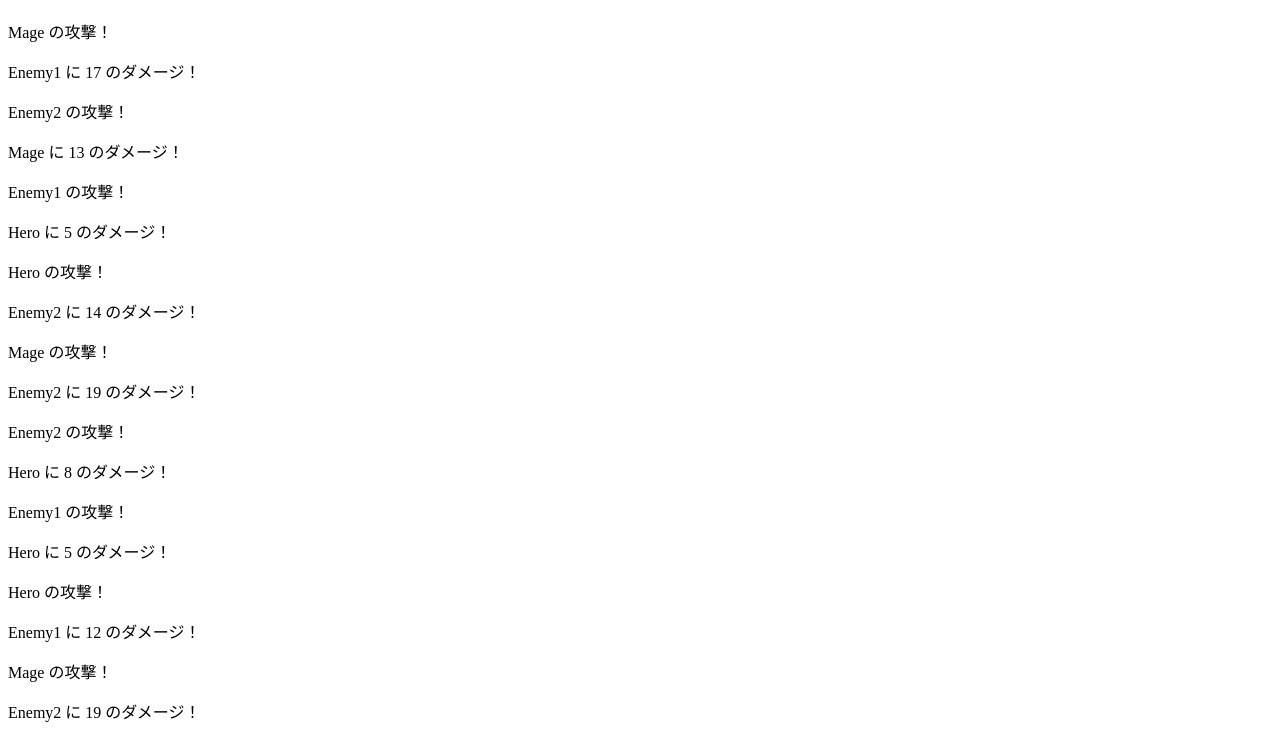
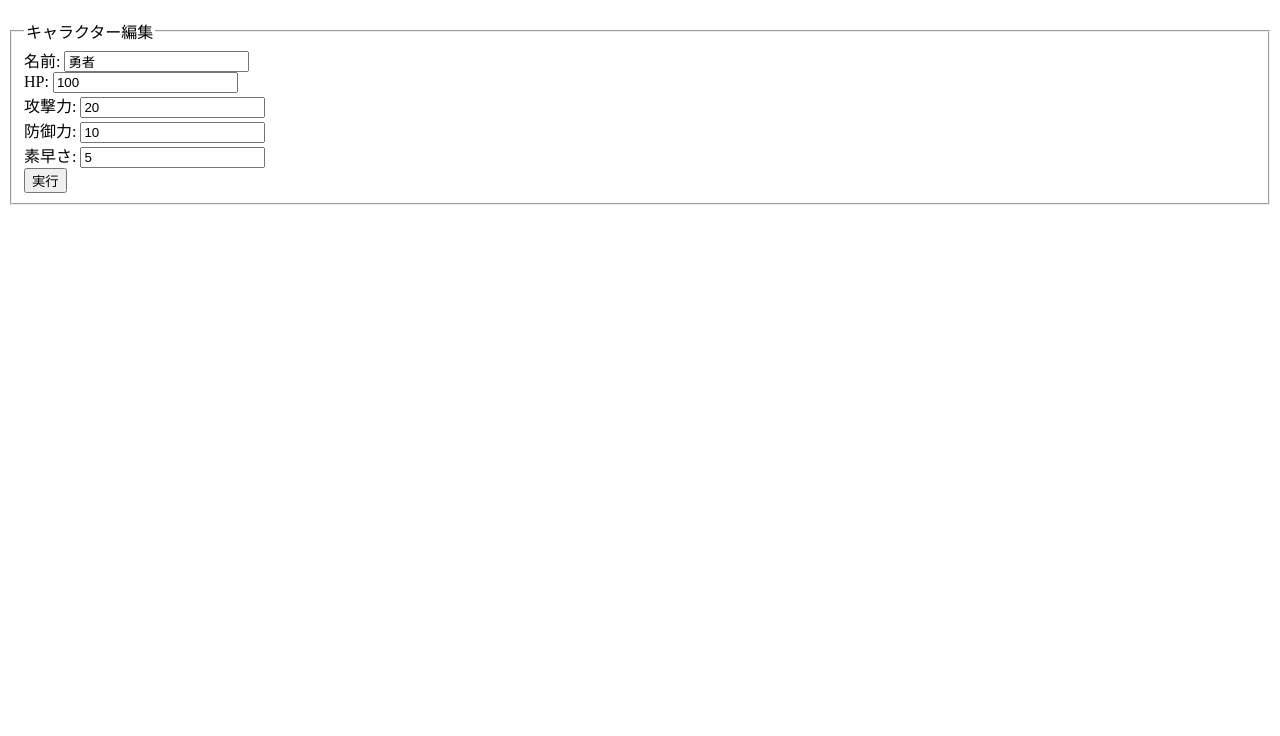
Before and after one commit to tadosuke/battle-simulator-js, a website with bundled scripts: page src/index.html in a window 1280 px wide. Shown: the part 61-797 px from the top of the page. Built offline with nearby package versions, Linux system fonts and the light colour scheme.

Commit message:
キャラクター編集フォームを追加し、バトルロジックをユーザー入力に基づいて更新

```diff
--- a/src/index.html
+++ b/src/index.html
@@ -9,6 +9,66 @@
     </head>
     <body>
         <h1>Battle Simulator</h1>
+        <form id="character-form">
+            <fieldset>
+                <legend>キャラクター編集</legend>
+                <label>
+                    名前:
+                    <input
+                        type="text"
+                        id="char-name"
+                        name="char-name"
+                        value="勇者"
+                        required
+                    /> </label
+                ><br />
+                <label>
+                    HP:
+                    <input
+                        type="number"
+                        id="char-hp"
+                        name="char-hp"
+                        value="100"
+                        min="1"
+                        required
+                    /> </label
+                ><br />
+                <label>
+                    攻撃力:
+                    <input
+                        type="number"
+                        id="char-atk"
+                        name="char-atk"
+                        value="20"
+                        min="1"
+                        required
+                    /> </label
+                ><br />
+                <label>
+                    防御力:
+                    <input
+                        type="number"
+                        id="char-def"
+                        name="char-def"
+                        value="10"
+                        min="0"
+                        required
+                    /> </label
+                ><br />
+                <label>
+                    素早さ:
+                    <input
+                        type="number"
+                        id="char-spd"
+                        name="char-spd"
+                        value="5"
+                        min="0"
+                        required
+                    /> </label
+                ><br />
+                <button type="button" id="start-btn">実行</button>
+            </fieldset>
+        </form>
         <div id="output"></div>
     </body>
 </html>
--- a/src/index.js
+++ b/src/index.js
@@ -4,29 +4,44 @@ import { BattleSequence, BATTLE_RESULT } from "./battle-sequence.js";
 
 document.addEventListener("DOMContentLoaded", () => {
     const output = document.getElementById("output");
+    const startBtn = document.getElementById("start-btn");
+    const charNameInput = document.getElementById("char-name");
+    const charHpInput = document.getElementById("char-hp");
+    const charAtkInput = document.getElementById("char-atk");
+    const charDefInput = document.getElementById("char-def");
+    const charSpdInput = document.getElementById("char-spd");
 
-    // Create characters and parties
-    const party1 = new Party(1, [
-        new Character("Hero", 100, 20, 10, 5),
-        new Character("Mage", 80, 25, 5, 10),
-    ]);
+    startBtn.addEventListener("click", () => {
+        // 出力をクリア
+        output.innerHTML = "";
+
+        // フォームから値を取得
+        const name = charNameInput.value;
+        const hp = Number(charHpInput.value);
+        const atk = Number(charAtkInput.value);
+        const def = Number(charDefInput.value);
+        const spd = Number(charSpdInput.value);
+
+        // ユーザーキャラ1体のパーティ
+        const party1 = new Party(1, [new Character(name, hp, atk, def, spd)]);
+        // 敵パーティ（固定）
         const party2 = new Party(2, [
             new Character("Enemy1", 100, 15, 8, 7),
             new Character("Enemy2", 90, 18, 6, 9),
         ]);
 
-    // Execute battle sequence
+        // バトル実行
         const battleSequence = new BattleSequence(party1, party2);
         const { result, logs } = battleSequence.execute();
 
-    // Display logs
+        // ログ表示
         logs.forEach((log) => {
             const logElement = document.createElement("p");
             logElement.textContent = log;
             output.appendChild(logElement);
         });
 
-    // Display result
+        // 結果表示
         const resultElement = document.createElement("h2");
         resultElement.textContent = `Result: ${
             result === BATTLE_RESULT.PARTY1_WON
@@ -37,3 +52,4 @@ document.addEventListener("DOMContentLoaded", () => {
         }`;
         output.appendChild(resultElement);
     });
+});
```
Lines whose indentation alone changed are shown as unchanged.
